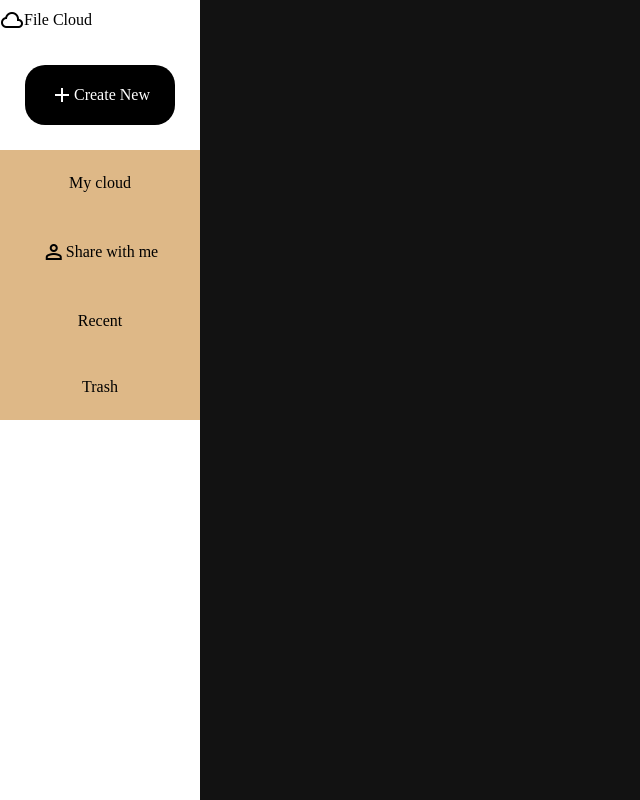
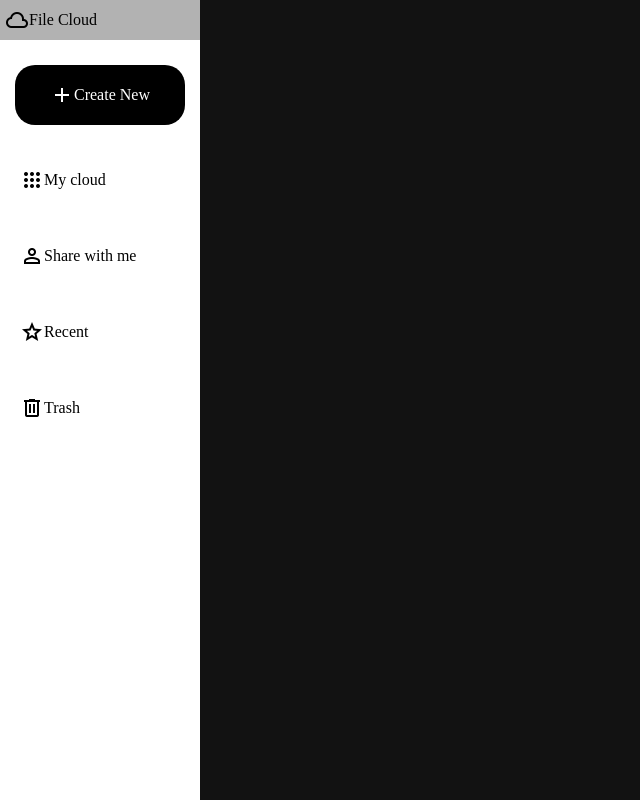
Before and after one commit to VictorAlencar00/aside, a plain HTML site: page index.html in a window 1280 px wide. Shown: the whole page, without its empty margins (0-640 px from the left). Drawn offline with nearby package versions, Linux system fonts and the light colour scheme.

Commit message:
Nav center

```diff
--- a/index.html
+++ b/index.html
@@ -8,34 +8,42 @@
 </head>
 <body class="container">
     <aside class="sidebar">
-
         <nav>
-
             <a class="logo" href="">
                 <span class="material-symbols-outlined">cloud</span>
                 File Cloud
             </a>
 
             <a class="create" href="">
-                <span class="material-symbols-outlined">
-                    add
-                    </span>Create New</a>
-
+                <span class="material-symbols-outlined">add</span>
+                Create New
+            </a>
             <ul>
                 <li>
-                    <a href="">My cloud</a></li>
+                    <a href=""><span class="material-symbols-outlined">apps</span>My cloud
+                    </a>
+                </li>
 
-                <li><a href="">
-                    <span class="material-symbols-outlined">
-                    person
-                    </span>
-                    Share with me</a></li>
-                <li><a href="">Recent</a></li>
-                <li><a href="">Trash</a></li>
+                <li>
+                    <a href="">
+                    <span class="material-symbols-outlined">person</span>Share with me
+                    </a>
+                </li>
+
+                <li>
+                    <a href="">
+                    <span class="material-symbols-outlined">star</span>Recent
+                    </a>
+                </li>
+
+                <li>
+                    <a href="">
+                    <span class="material-symbols-outlined">delete</span>Trash
+                    </a>
+                </li>
+
             </ul>
         </nav>
-
     </aside>
-
 </body>
 </html>
--- a/style.css
+++ b/style.css
@@ -18,15 +18,15 @@
     height: 40px;
     display: flex;
     text-decoration: none;
-    /* text-align: center; */
-    /* background-color: rgb(255, 0, 234); */
+    padding-left: 5px;
 }
 .create{
     color: white;
     display: flex;
     height: 60px;
-    width: 150px;
-    margin: 25px;
+    width: 170px;
+    /* margin: 25px; */
+    margin: 25px 15px 25px 15px;
     justify-content: center;
     border-radius: 20px;
     background-color: black;
@@ -43,40 +43,31 @@ nav ul {
     justify-content: center;
     list-style: none;
     align-items: center;
-    /* gap: 30px; */
+    gap: 16px;
     width: 100%;
 }
-/* nav ul li a,
 nav ul li{
-    display: flex;
-    cursor: pointer;
-    flex-direction: column;
-    text-align: center;
-    width: 200px;
-    text-decoration: none;
-    padding: 12px 0px 12px 0px;
-    color: black;
-    background-color:burlywood;
-} */
-
-nav ul li{
-    padding: 24px 0px 24px 0px;
-    background-color:burlywood;
     width: 200px;
     align-items: center;
-    /* text-align: center; */
+
 }
 
 nav ul li a{
     display: flex;
-    justify-content: center;
     color: black;
+    height: 60px;
     width: 200px;
     text-decoration: none;
     align-items: center;
+    padding-left: 20px;
+    /* justify-content: center; */
 }
 
+.logo:hover{
+    /* background-color: gray; */
+    background-color: rgba(0, 0, 0, .3)
+}
 nav ul li a:hover{
-    /* background-color: black;
-     */
+    /* background-color: gray; */
+    background-color: rgba(0, 0, 0, .3)
 }
```
